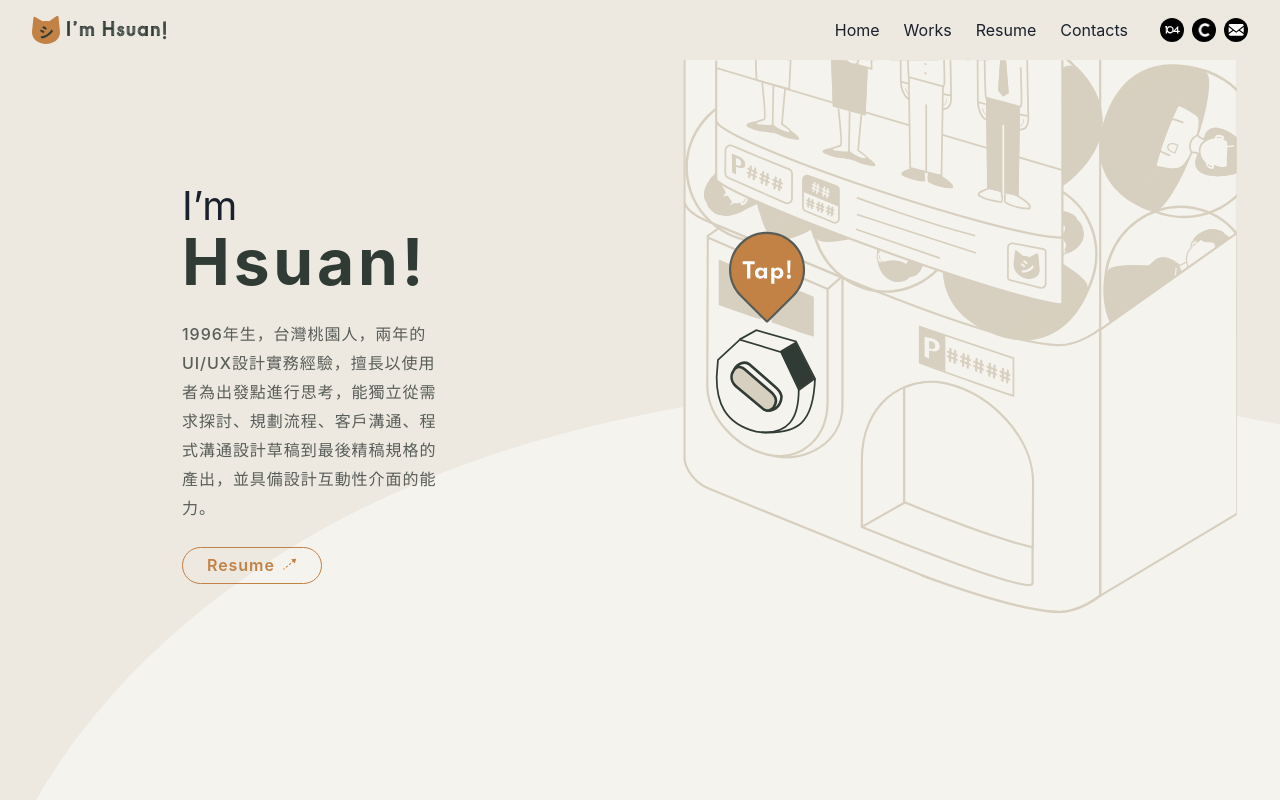
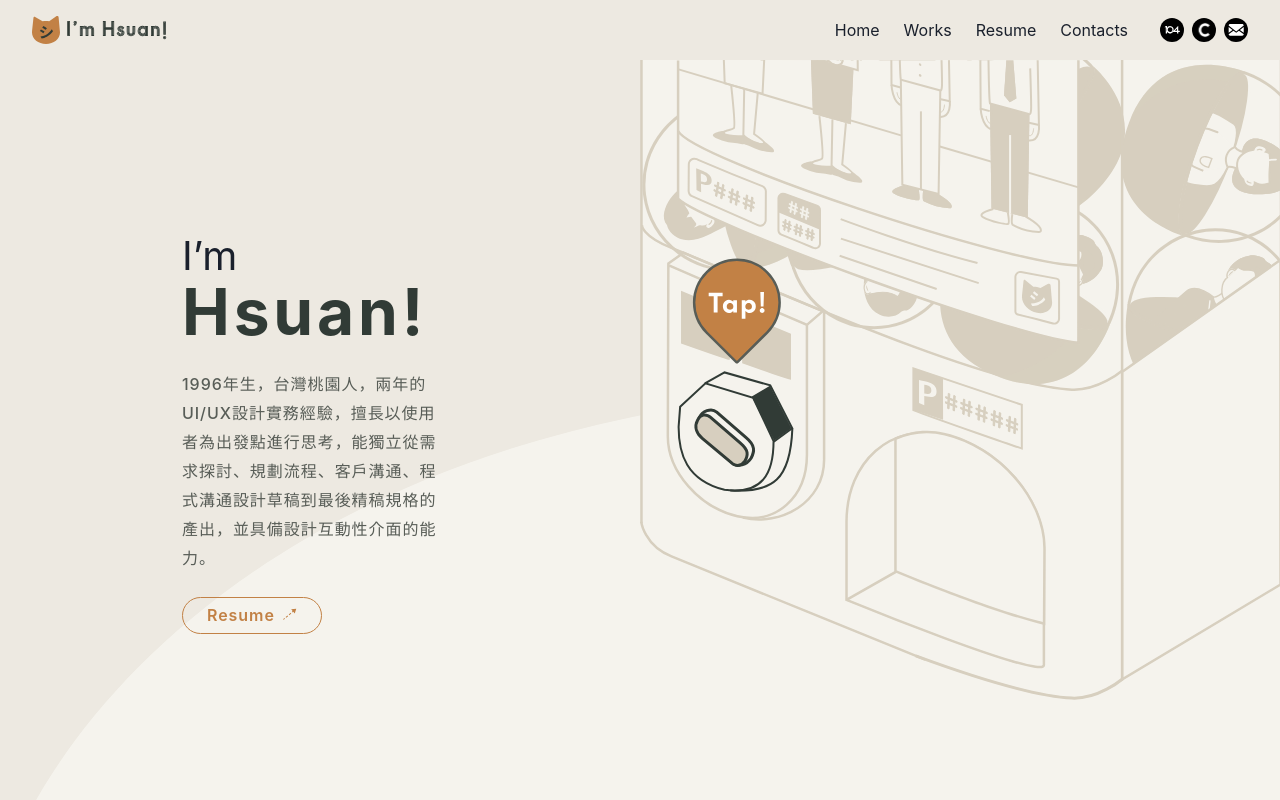
Before and after one commit to Hsuan6786/hsuan_yi_profile, a React app: page / in a window 1280 px wide. Shown: the top 800 px of the page. Built offline with nearby package versions, Linux system fonts and the light colour scheme.

Commit message:
[fix] svg height on Home/GachaAnimation [add] navigate click event

```diff
--- a/src/components/Hero.jsx
+++ b/src/components/Hero.jsx
@@ -13,7 +13,7 @@ import SvgIcon from '@/components/SvgIcon'
 
 
 export default function HeroSection({ title, svgImage, children }) {
-  console.log(svgImage)
+
   return (
     <Box
       pos="relative"
@@ -24,6 +24,7 @@ export default function HeroSection({ title, svgImage, children }) {
         top="0"
         left="0"
         zIndex="-1"
+        w="100%"
         src="assets/curve.svg"
       />
       <Box
--- a/src/layouts/TheFooter.jsx
+++ b/src/layouts/TheFooter.jsx
@@ -13,6 +13,8 @@ import {
 
 import SocialMediaLinks from '../components/SocialMediaLinks'
 import InputSendEmail from '../components/InputSentEmail'
+import {useNavigate} from 'react-router-dom'
+
 const packageJson = require('../../package.json')
 
 const version = packageJson.version
@@ -81,6 +83,7 @@ export default function TheFooter() {
 }
 
 function _Menu() {
+  const navigate = useNavigate()
   const menu = [
     {
       label: 'Home',
@@ -112,6 +115,7 @@ function _Menu() {
           variant="link"
           px="md"
           mr="xs"
+          onClick={()=> navigate(item.to)}
         >
           {item.label}
         </Button>
--- a/src/pages/Home/components/GachaAnimation.jsx
+++ b/src/pages/Home/components/GachaAnimation.jsx
@@ -128,14 +128,14 @@ export default function GachaAnimation() {
     <>
       <svg
         width="640"
-        height="640"
+        height="740"
         viewBox="0 0 640 740"
         fill="none"
         xmlns="http://www.w3.org/2000/svg"
       >
         <rect
           width="640"
-          height="640"
+          height="740"
         />
         <g id="Group 4435">
           <g
--- a/src/pages/Home/components/Hero.jsx
+++ b/src/pages/Home/components/Hero.jsx
@@ -9,6 +9,7 @@ export default function Hero() {
         pos="absolute"
         top="0"
         zIndex="-1"
+        w="100%"
         src="assets/curve.svg"
       />
       <Stack direction={['column', 'row']}>
--- a/src/pages/Resume/components/SkillCarousel.jsx
+++ b/src/pages/Resume/components/SkillCarousel.jsx
@@ -46,7 +46,13 @@ export default function SkillCarousel() {
         pb="4xl"
       >
         <Text textStyle={'h2'}>Skills</Text>
-        <Text mb="xl" color="beige.400"   textStyle={'content'}>技能</Text>
+        <Text
+          mb="xl"
+          color="beige.400"
+          textStyle={'content'}
+        >
+          技能
+        </Text>
         <_NavigationArrow sliderRef={sliderRef} />
       </VStack>
       <Slider
@@ -71,7 +77,7 @@ export default function SkillCarousel() {
 }
 
 function _Card({ card }) {
-  console.log(card)
+
   return (
     <Card
       w={{ base: '75vw', sm: '55vw', md: '45vw', lg: 'min(336px, 25vw)' }}
@@ -105,9 +111,21 @@ function _Card({ card }) {
           ))}
         </List>
       </CardBody>
-      <Divider my="2xl" borderBottomWidth="2px" color="beige.300" />
+      <Divider
+        my="2xl"
+        borderBottomWidth="2px"
+        color="beige.300"
+      />
+
       <CardFooter p="0">
-        <Text mr="md" textStyle={'content'} color="beige.400">Tools</Text>
+       <Text
+          mr="md"
+          textStyle={'content'}
+          color="beige.400"
+          opacity={(card.tools || []).length? 1: 0}
+        >
+          Tools
+        </Text>
         {card.tools?.map((tool, idx) => (
           <Image
             mr="xs"
```
